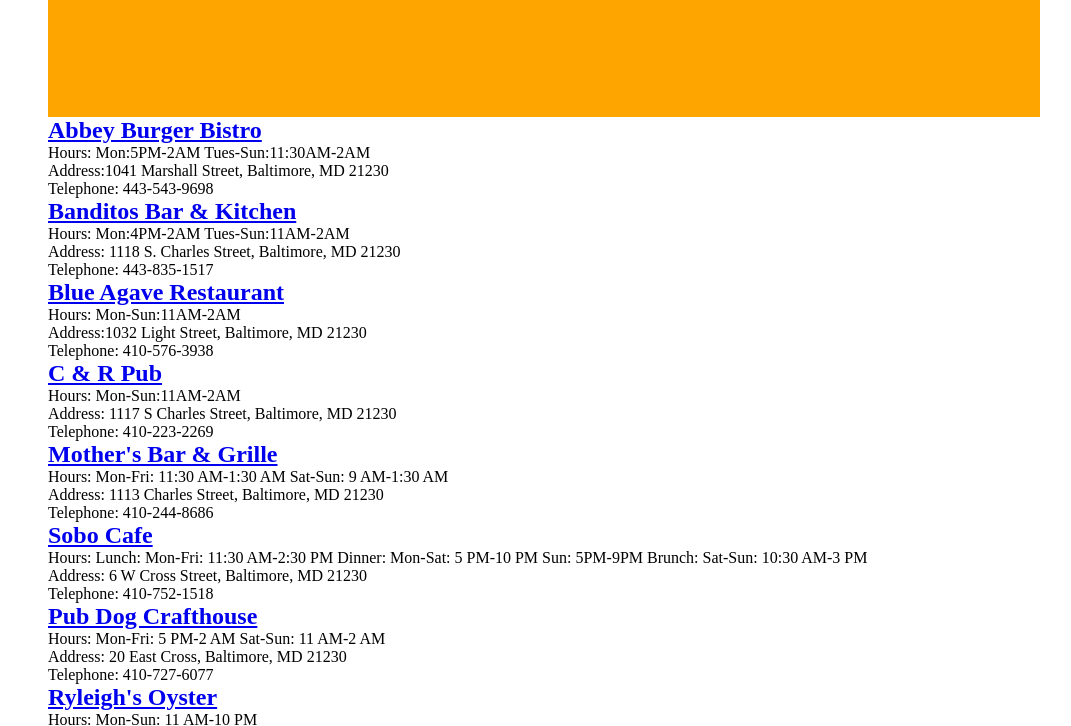
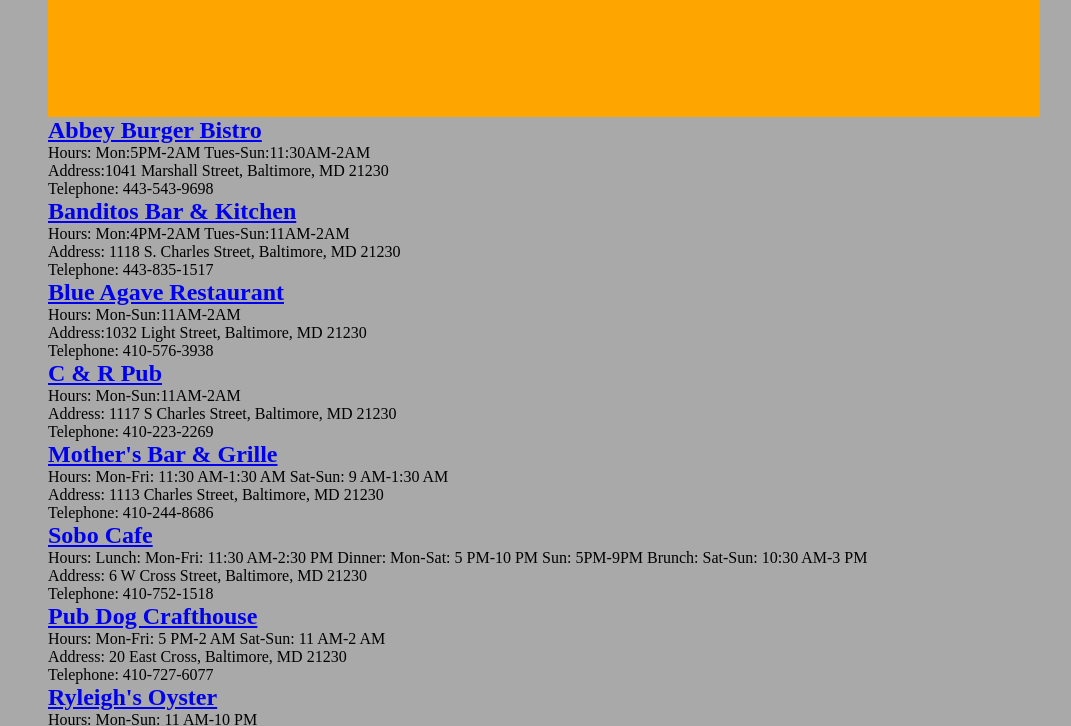
Before and after one commit to diehlmh/Drinking-on-thehill, a plain HTML site: page fed-rest.html in a window 1280 px wide. Shown: the part 123-849 px from the top of the page, without its empty margins (96-1167 px from the left). Drawn offline with Linux system fonts and the light colour scheme.

Commit message:
change background color to darkgray

```diff
--- a/fed-rest.css
+++ b/fed-rest.css
@@ -24,13 +24,14 @@ body {
 	margin: 0em auto;
 	padding: 0 1em;
 	max-width: 64em;
-	background:
+	background: darkgray;
 }
 
 /* header */
 header {
 	background-color: orange;
 	height: 30vh;
+	width: 100%;
 }
 
 /* nav */
```
